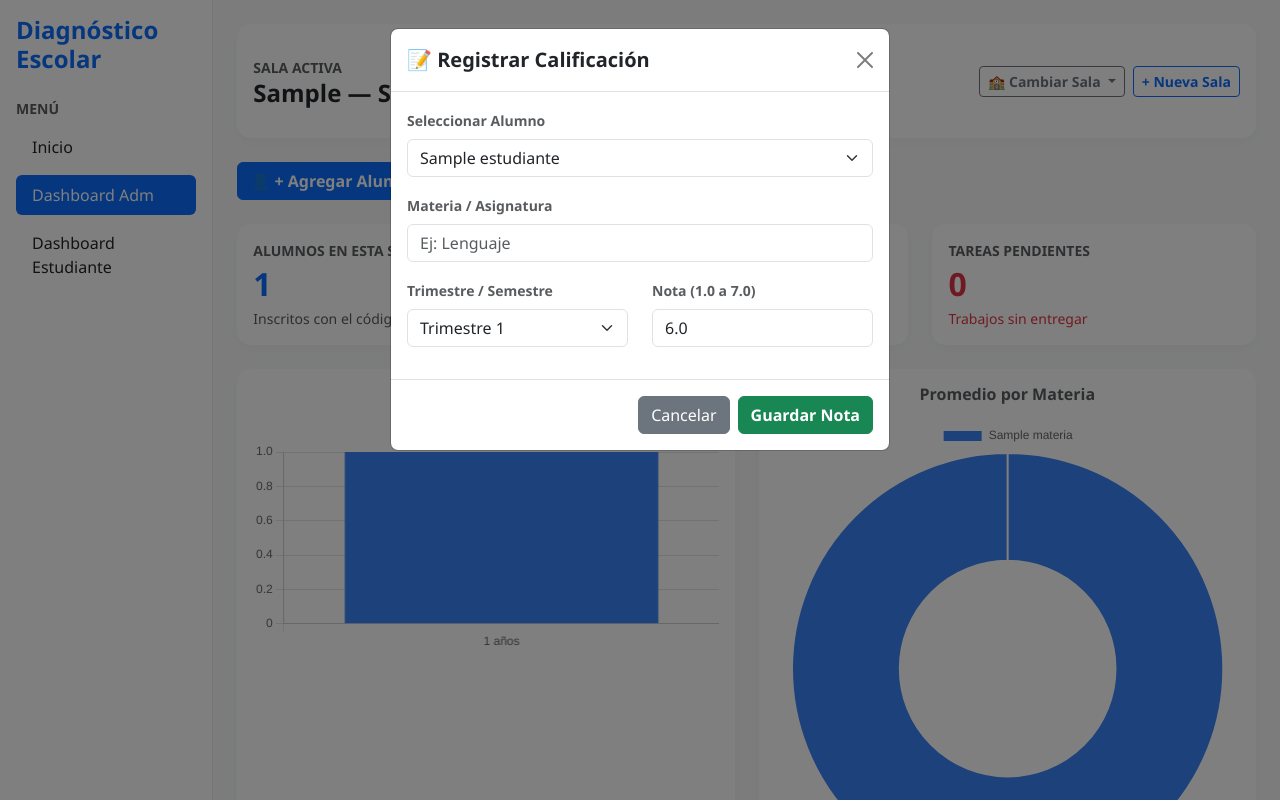
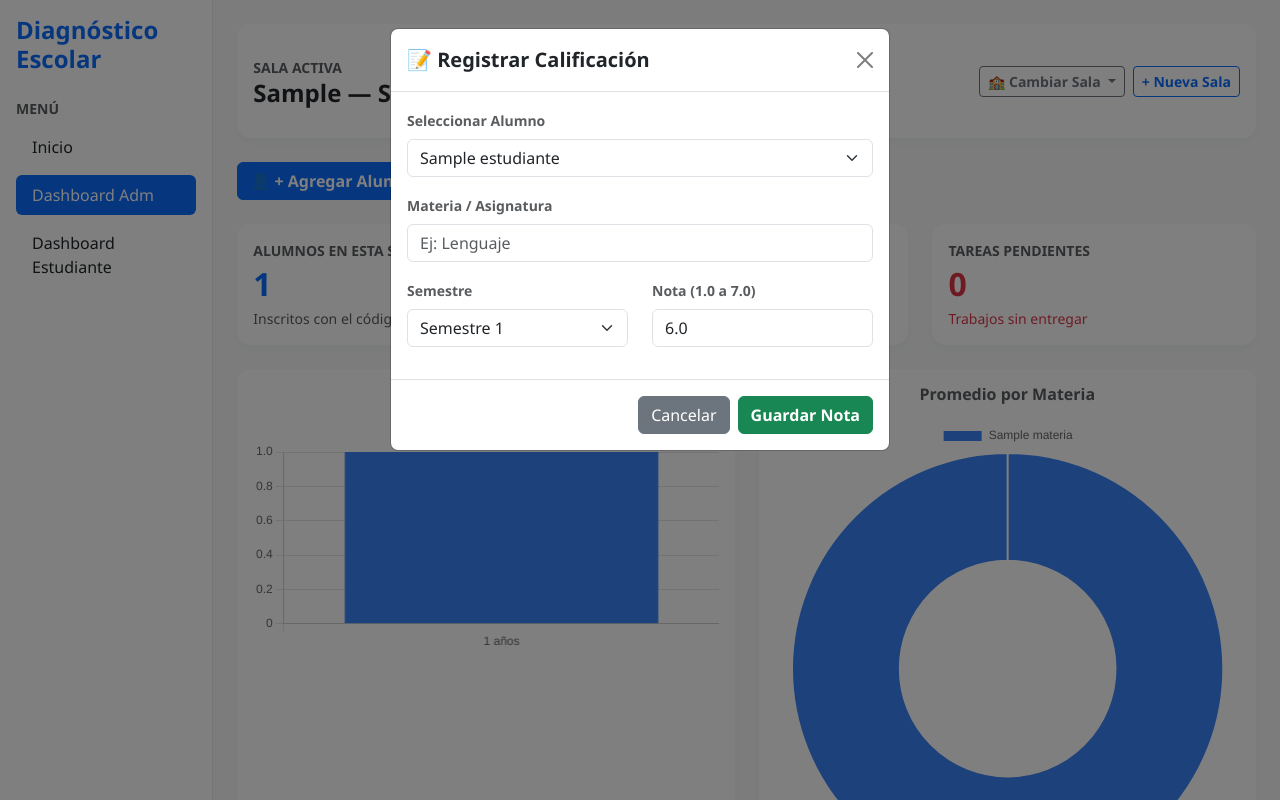
Before and after one commit to AnibalBarraza/Projecto-Django, a Django app: page /administrador/ in a window 1280 px wide, after a click on "📝 + Registrar Nota". Run offline with Django 5.2, Linux system fonts and the light colour scheme; tables that the repository leaves empty hold one stand-in row (values such as "Sample post").

Commit message:
ACTUALIZAZAOOO

```diff
--- a/AppEstudios/models.py
+++ b/AppEstudios/models.py
@@ -7,7 +7,6 @@ class Sala(models.Model):
     codigo = models.CharField(max_length=10, unique=True, editable=False)
 
     def save(self, *args, **kwargs):
-        # Genera un código único en mayúsculas de 6 caracteres si no tiene uno
         if not self.codigo:
             self.codigo = uuid.uuid4().hex[:6].upper()
         super().save(*args, **kwargs)
@@ -26,8 +25,6 @@ class Estudiante(models.Model):
         ('> 1 hora', 'Más de 1 hora'),
     ]
     tiempo_viaje = models.CharField(max_length=50, choices=TIEMPO_VIAJE_CHOICES)
-
-    # Enlace directo con la Sala del profesor
     sala = models.ForeignKey(Sala, on_delete=models.CASCADE, related_name="estudiantes", null=True, blank=True)
 
     def __str__(self):
@@ -43,7 +40,7 @@ class Materia(models.Model):
 class Calificacion(models.Model):
     estudiante = models.ForeignKey(Estudiante, on_delete=models.CASCADE)
     materia = models.ForeignKey(Materia, on_delete=models.CASCADE)
-    semestre = models.IntegerField(help_text="Ejemplo: 1, 2 o 3")
+    semestre = models.IntegerField(help_text="Ejemplo: 1 o 2")
     nota = models.FloatField()
 
     def __str__(self):
--- a/AppEstudios/templates/administrador.html
+++ b/AppEstudios/templates/administrador.html
@@ -96,7 +96,7 @@
                 </div>
             </div>
 
-            <!-- BARRA DE ACCIONES PARA EL PROFESOR (GESTIÓN RÁPIDA) -->
+            <!-- BARRA DE ACCIONES PARA EL PROFESOR -->
             <div class="d-flex flex-wrap gap-2 mb-4">
                 <button class="btn btn-primary fw-bold" data-bs-toggle="modal" data-bs-target="#modalNuevoEstudiante">
                     👤 + Agregar Alumno
@@ -305,11 +305,10 @@
                     </div>
                     <div class="row">
                         <div class="col-md-6 mb-3">
-                            <label class="form-label fw-bold small text-muted">Trimestre / Semestre</label>
+                            <label class="form-label fw-bold small text-muted">Semestre</label>
                             <select name="semestre" class="form-select">
-                                <option value="1">Trimestre 1</option>
-                                <option value="2">Trimestre 2</option>
-                                <option value="3">Trimestre 3</option>
+                                <option value="1">Semestre 1</option>
+                                <option value="2">Semestre 2</option>
                             </select>
                         </div>
                         <div class="col-md-6 mb-3">
--- a/AppEstudios/templates/usuario.html
+++ b/AppEstudios/templates/usuario.html
@@ -37,7 +37,6 @@
         <div class="col-md-10 p-4">
 
             {% if mostrar_login %}
-            <!-- PANTALLA DE INGRESO CON CÓDIGO DE SALA -->
             <div class="row justify-content-center mt-5">
                 <div class="col-md-6 col-lg-5">
                     <div class="card login-card p-4 bg-white text-center">
@@ -69,7 +68,6 @@
             </div>
 
             {% else %}
-            <!-- DASHBOARD DEL ALUMNO DENTRO DE SU SALA -->
             <div class="d-flex justify-content-between align-items-center mb-4">
                 <div>
                     <h3 class="fw-bold m-0">Mi Dashboard</h3>
@@ -118,7 +116,7 @@
                 </div>
                 <div class="col-md-6 mb-4">
                     <div class="card chart-card p-3 bg-white h-100">
-                        <h6 class="fw-bold text-muted text-center mb-3">Progreso por Trimestre</h6>
+                        <h6 class="fw-bold text-muted text-center mb-3">Progreso por Semestre</h6>
                         <canvas id="chartProgreso"></canvas>
                     </div>
                 </div>
--- a/AppEstudios/views.py
+++ b/AppEstudios/views.py
@@ -6,7 +6,6 @@ def index(request):
     return render(request, "index.html")
 
 def administrador(request):
-    # Procesamiento de formularios POST enviados por el Profesor
     if request.method == 'POST':
         # 1. Crear Sala
         if 'crear_sala' in request.POST:
@@ -17,7 +16,7 @@ def administrador(request):
                 request.session['sala_activa_id'] = nueva_sala.id
                 return redirect('administrador')
 
-        # 2. Agregar Nuevo Estudiante a la Sala Activa
+        # 2. Agregar Estudiante
         elif 'crear_estudiante' in request.POST:
             sala_id = request.session.get('sala_activa_id')
             sala_activa = Sala.objects.filter(id=sala_id).first()
@@ -34,7 +33,7 @@ def administrador(request):
                     )
             return redirect('administrador')
 
-        # 3. Registrar Calificación para un Estudiante
+        # 3. Registrar Calificación
         elif 'crear_nota' in request.POST:
             estudiante_id = request.POST.get('estudiante_id')
             materia_nombre = request.POST.get('materia_nombre', '').strip()
@@ -52,7 +51,7 @@ def administrador(request):
                 )
             return redirect('administrador')
 
-        # 4. Asignar Tarea Pendiente
+        # 4. Asignar Tarea
         elif 'crear_tarea' in request.POST:
             estudiante_id = request.POST.get('estudiante_id')
             materia_nombre = request.POST.get('materia_nombre', '').strip()
@@ -71,10 +70,7 @@ def administrador(request):
                 )
             return redirect('administrador')
 
-    # Obtener todas las salas disponibles
     todas_las_salas = Sala.objects.all()
-
-    # Determinar qué sala está seleccionada
     sala_id = request.session.get('sala_activa_id')
     sala_activa = Sala.objects.filter(id=sala_id).first() if sala_id else todas_las_salas.first()
 
@@ -83,16 +79,13 @@ def administrador(request):
 
     request.session['sala_activa_id'] = sala_activa.id
 
-    # FILTRAR ESTUDIANTES ÚNICAMENTE DE LA SALA ACTIVA
     estudiantes_sala = Estudiante.objects.filter(sala=sala_activa)
     todas_las_materias = Materia.objects.all()
 
-    # 1. KPIs
     total_estudiantes = estudiantes_sala.count()
     promedio_general = Calificacion.objects.filter(estudiante__in=estudiantes_sala).aggregate(Avg('nota'))['nota__avg'] or 0.0
     tareas_pendientes = Tarea.objects.filter(estudiante__in=estudiantes_sala, completada=False).count()
 
-    # 2. Gráficos
     edades_query = estudiantes_sala.values('edad').annotate(total=Count('id')).order_by('edad')
     g1_labels = [f"{item['edad']} años" for item in edades_query]
     g1_data = [item['total'] for item in edades_query]
@@ -183,7 +176,7 @@ def usuario(request):
     g1_data = [round(item['prom'], 1) for item in notas_materia]
 
     notas_semestre = Calificacion.objects.filter(estudiante=estudiante).values('semestre').annotate(prom=Avg('nota')).order_by('semestre')
-    g2_labels = [f"Trimestre {item['semestre']}" for item in notas_semestre]
+    g2_labels = [f"Semestre {item['semestre']}" for item in notas_semestre]
     g2_data = [round(item['prom'], 1) for item in notas_semestre]
 
     tareas_lista = Tarea.objects.filter(estudiante=estudiante, completada=False)[:5]
```
